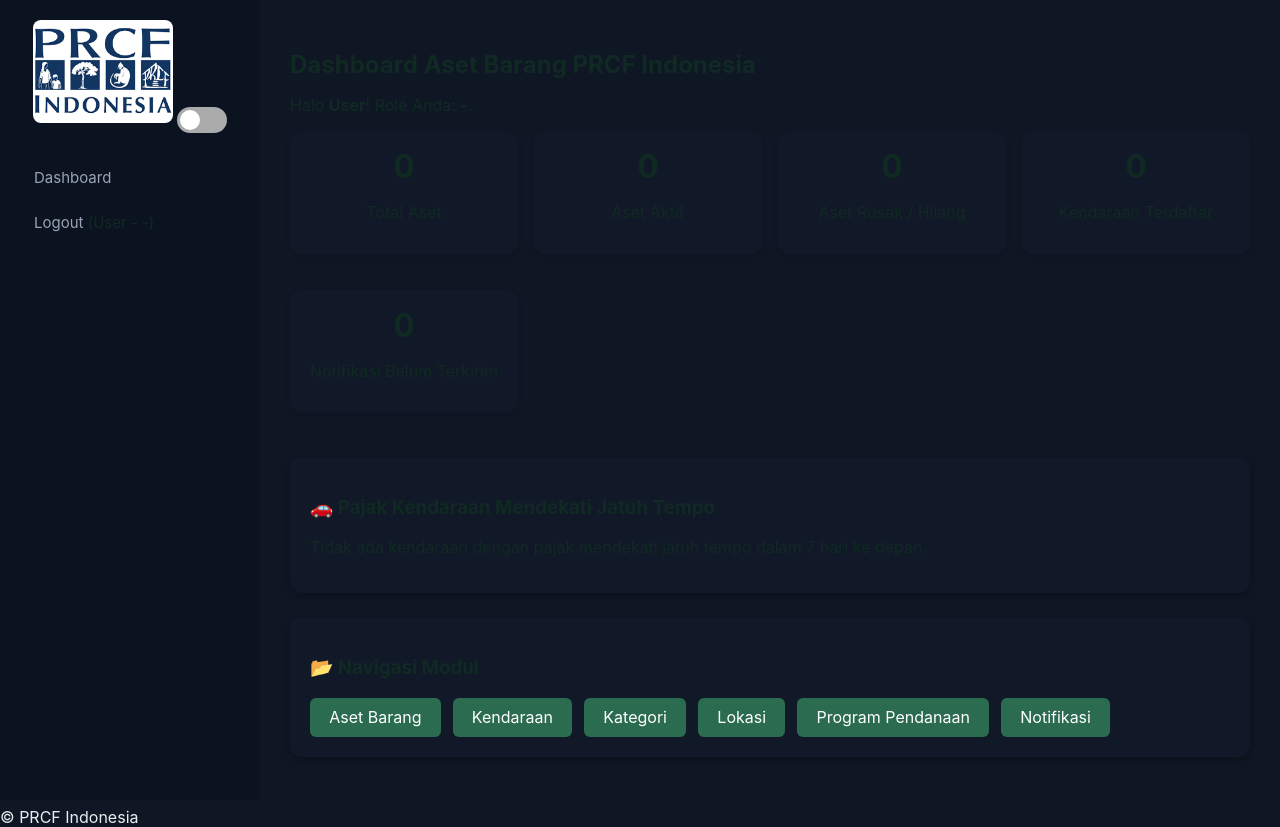
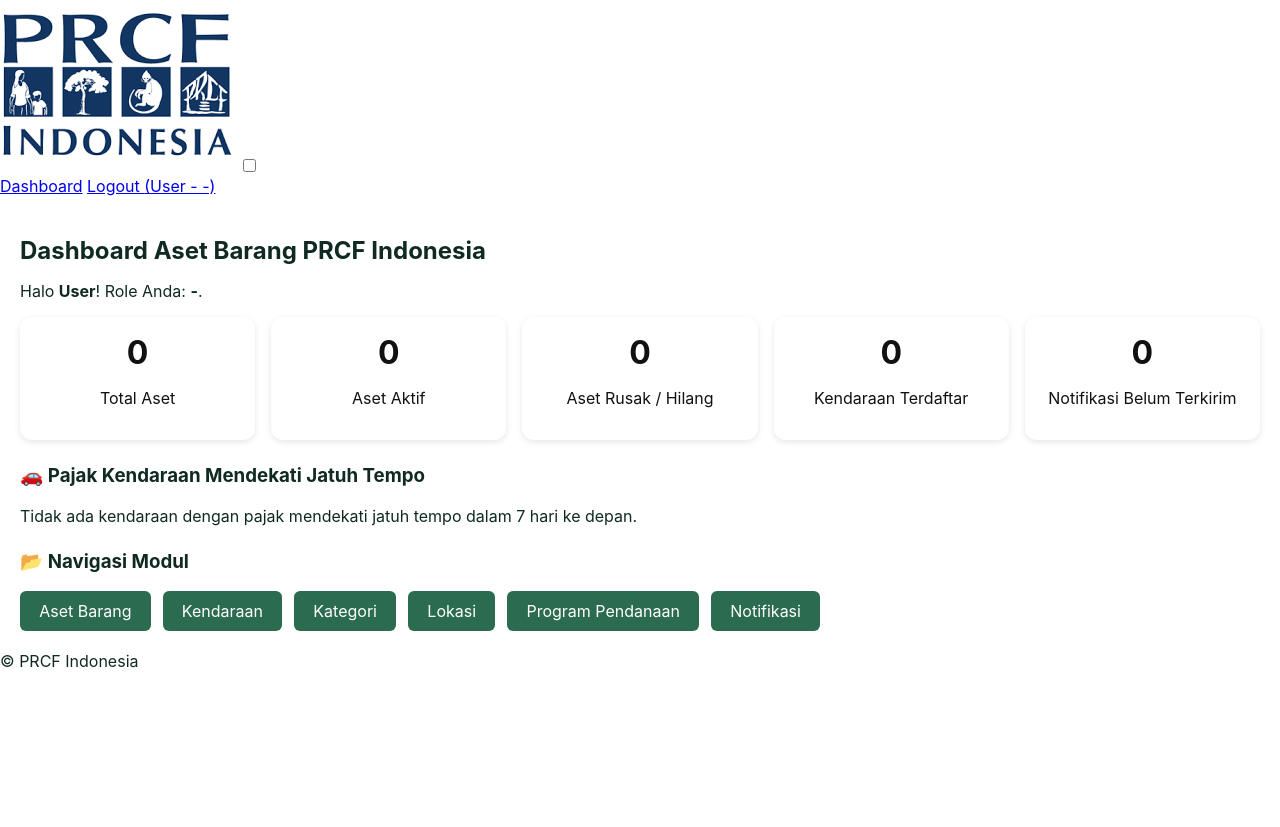
Before and after one commit to ABRORI27/prcf_aset_pro, a PHP site: page /prcf_aset_pro/ in a window 1280 px wide. After the commit the page ends 668 px from the top, so only its background shows below. Run offline with PHP 8.4, Linux system fonts and the light colour scheme; the visitor is signed in with stand-in values (Sample User, id 1); data that the repository does not hold is empty.

Commit message:
sesuaikan dashboard.css

```diff
--- a/assets/css/dashboard.css
+++ b/assets/css/dashboard.css
@@ -1,206 +1,69 @@
-/* =======================================
-   PRCF Indonesia Dashboard Style (Hybrid Final)
-   ======================================= */
+/* ===============================
+    HR & ASET PAGE STYLING
+   =============================== */
 
-/* --- COLOR VARIABLES --- */
-:root {
-  --accent: #2b6b4f;
-
-  /* Dark Mode */
-  --bg-dark: #0f1724;
-  --sidebar-dark: #0b1220;
-  --panel-dark: #111827;
-  --text-dark: #e6eef0;
-  --muted-dark: #9aa4b2;
-
-  /* Light Mode */
-  --bg-light: #f5f6f8;
-  --sidebar-light: #f0f3f3;
-  --panel-light: #ffffff;
-  --text-light: #102a23;
-  --muted-light: #5a5a5a;
+/* Container */
+.page {
+  background: transparent;
+  padding: 20px;
 }
 
-/* --- BASE LAYOUT --- */
-body {
-  font-family: "Inter", sans-serif;
-  background-color: var(--bg-dark);
+/* Form Section */
+.form-section {
+  background: var(--panel-dark);
   color: var(--text-dark);
-  transition: all 0.3s ease;
-  min-height: 100vh;
-  margin: 0;
+  padding: 20px;
+  border-radius: 10px;
+  margin-bottom: 20px;
+  box-shadow: 0 3px 6px rgba(0,0,0,0.2);
 }
-
-/* Light Mode */
-body.light-mode {
-  background-color: var(--bg-light);
+body.light-mode .form-section {
+  background: var(--panel-light);
   color: var(--text-light);
 }
 
-/* --- APP WRAPPER --- */
-.app {
-  display: flex;
-  min-height: 100vh;
+/* Form Elements */
+.form-section label {
+  display: block;
+  margin-top: 10px;
+  font-weight: 500;
 }
-.main {
-  margin-left: 260px;
-  flex: 1;
-  padding: 30px;
-  transition: background-color 0.3s ease;
+.form-section input,
+.form-section select,
+.form-section textarea {
+  width: 100%;
+  padding: 8px;
+  border-radius: 6px;
+  border: 1px solid #23303a;
+  background: #0b1220;
+  color: var(--text-dark);
+  margin-bottom: 10px;
 }
-
-/* --- SIDEBAR --- */
-.sidebar {
-  width: 260px;
-  background-color: var(--sidebar-dark);
-  color: var(--muted-dark);
-  padding: 20px;
-  position: fixed;
-  top: 0;
-  bottom: 0;
-  left: 0;
-  overflow-y: auto;
-  transition: background-color 0.3s ease;
-}
-body.light-mode .sidebar {
-  background-color: var(--sidebar-light);
-  color: var(--muted-light);
-}
-
-/* --- BRAND --- */
-.sidebar .brand {
-  text-align: center;
-  margin-bottom: 25px;
-}
-.sidebar .brand img {
-  max-width: 140px;
-  border-radius: 8px;
-}
-
-/* --- NAVIGATION --- */
-.sidebar nav a,
-.sidebar nav button.dropdown-btn {
-  display: block;
-  color: inherit;
-  text-decoration: none;
-  padding: 10px 14px;
-  border-radius: 6px;
-  margin-bottom: 6px;
-  background: transparent;
-  transition: background 0.2s;
-  font-size: 15px;
-}
-.sidebar nav a:hover,
-.sidebar nav button.dropdown-btn:hover {
-  background-color: rgba(255, 255, 255, 0.1);
-  color: var(--text-dark);
-}
-body.light-mode .sidebar nav a:hover,
-body.light-mode .sidebar nav button.dropdown-btn:hover {
-  background-color: #e8eeec;
+body.light-mode .form-section input,
+body.light-mode .form-section select,
+body.light-mode .form-section textarea {
+  background: #fff;
+  border: 1px solid #ccc;
   color: var(--text-light);
 }
 
-/* Active link */
-.sidebar nav a.active {
-  background-color: var(--accent);
-  color: #fff;
-}
-
-/* --- DROPDOWN KATEGORI --- */
-.dropdown-container {
-  display: none;
-  background-color: var(--panel-dark);
-  border-left: 3px solid var(--accent);
-  padding-left: 10px;
-  transition: all 0.3s;
-}
-body.light-mode .dropdown-container {
-  background-color: var(--panel-light);
-}
-.dropdown-container a {
-  display: block;
-  color: inherit;
-  padding: 8px 14px;
-  text-decoration: none;
-}
-.dropdown-container a:hover {
-  background-color: rgba(0,0,0,0.1);
-}
-
-/* --- TOGGLE SWITCH --- */
-.theme-switch {
-  position: relative;
-  display: inline-block;
-  width: 50px;
-  height: 26px;
-  margin-top: 15px;
-}
-.theme-switch input {
-  opacity: 0;
-  width: 0;
-  height: 0;
-}
-.slider {
-  position: absolute;
-  cursor: pointer;
-  top: 0; left: 0; right: 0; bottom: 0;
-  background-color: #aaa;
-  transition: 0.4s;
-  border-radius: 30px;
-}
-.slider:before {
-  position: absolute;
-  content: "";
-  height: 20px; width: 20px;
-  left: 3px; bottom: 3px;
-  background-color: #fff;
-  transition: 0.4s;
-  border-radius: 50%;
-}
-input:checked + .slider {
-  background-color: var(--accent);
-}
-input:checked + .slider:before {
-  transform: translateX(24px);
-}
-
-/* --- CARDS --- */
-.card {
-  background-color: var(--panel-dark);
-  color: var(--text-dark);
-  padding: 20px;
-  border-radius: 12px;
-  box-shadow: 0 3px 8px rgba(0,0,0,0.25);
-  margin-bottom: 20px;
-  transition: background-color 0.3s, color 0.3s;
-}
-body.light-mode .card {
-  background-color: var(--panel-light);
-  color: var(--text-light);
-}
-
-/* --- GRID --- */
-.grid {
-  display: grid;
-  gap: 18px;
-  grid-template-columns: repeat(auto-fit, minmax(200px, 1fr));
-}
-
-/* --- TABLES --- */
+/* Table Styling */
 .table {
   width: 100%;
   border-collapse: collapse;
+  margin-top: 10px;
   border-radius: 6px;
   overflow: hidden;
 }
-.table th, .table td {
-  padding: 10px 14px;
+.table th,
+.table td {
+  padding: 12px 14px;
   text-align: left;
   border-bottom: 1px solid rgba(255,255,255,0.1);
 }
 .table th {
   background: #1a2435;
+  font-weight: 600;
   color: #e6eef0;
 }
 .table tr:nth-child(even) {
```
Also changed, not shown: other parts of assets/css/dashboard.css (+76 -35 lines).
